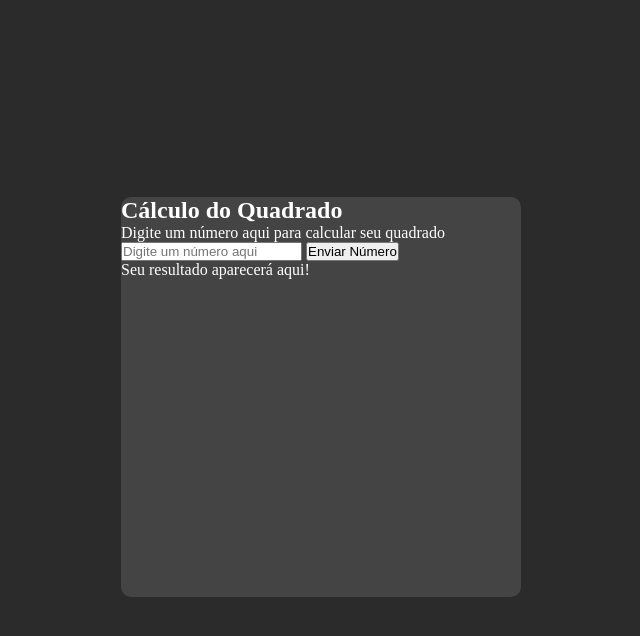
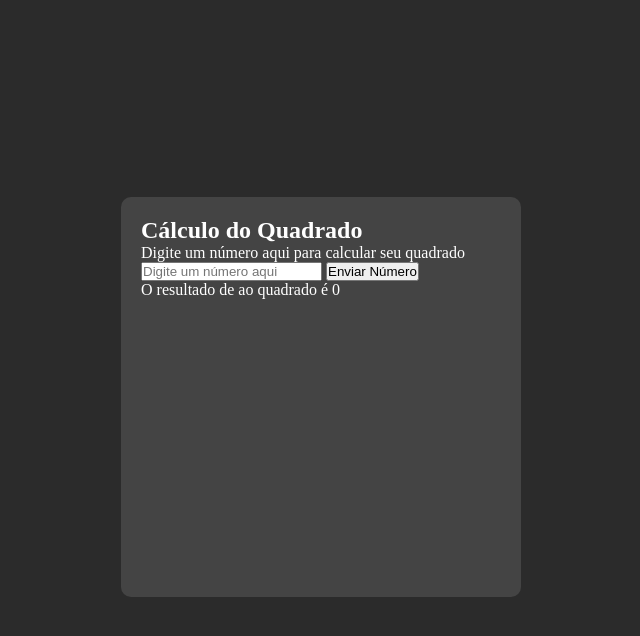
Before and after one commit to TheSamuelDopke/AstroTech, a plain HTML site: page index.html in a window 1280 px wide. Both pictures are taken after a click on the button "Enviar Número". Shown: the part 40-676 px from the top of the page, without its empty margins (319-959 px from the left). Drawn offline with Linux system fonts and the light colour scheme.

Commit message:
Desenvolvimento do script do calculo de quadrado.

```diff
--- a/index.html
+++ b/index.html
@@ -21,11 +21,13 @@
         background-color: rgb(43, 43, 43);
         color: white;
       }
+
       div {
         background-color: rgb(68, 68, 68);
         width: 400px;
         height: 400px;
         border-radius: 10px;
+        padding: 20px;
       }
     </style>
   </head>
@@ -40,6 +42,16 @@
       <p resultado>Seu resultado aparecerá aqui!</p>
     </div>
 
-    <script></script>
+    <script>
+      const btnQuadrado = document.querySelector("[btnQuadrado]");
+      const resultado = document.querySelector("[resultado]");
+      const valorQuadrado = document.querySelector("[valorQuadrado]");
+
+      btnQuadrado.addEventListener("click", () => {
+        var calculo = valorQuadrado.value * valorQuadrado.value;
+
+        resultado.innerHTML = `O resultado de ${valorQuadrado.value} ao quadrado é ${calculo}`;
+      });
+    </script>
   </body>
 </html>
```
